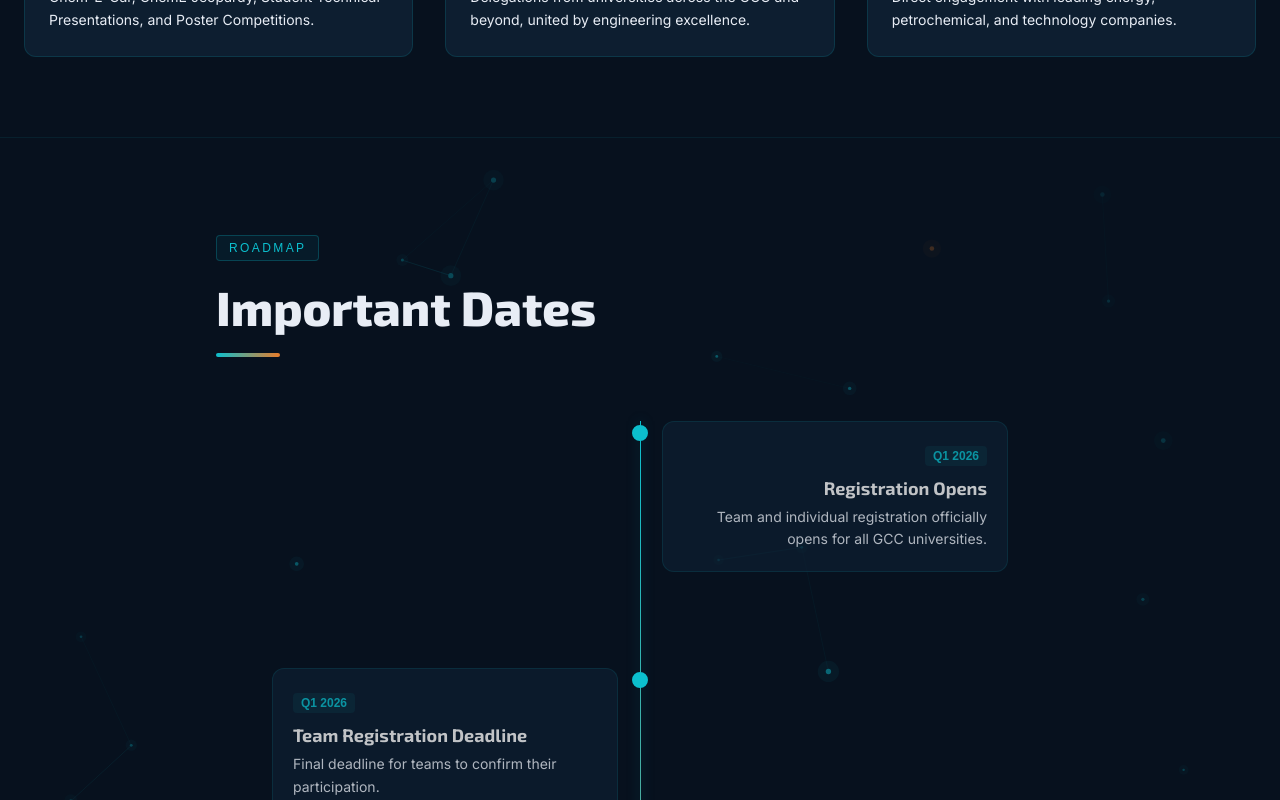
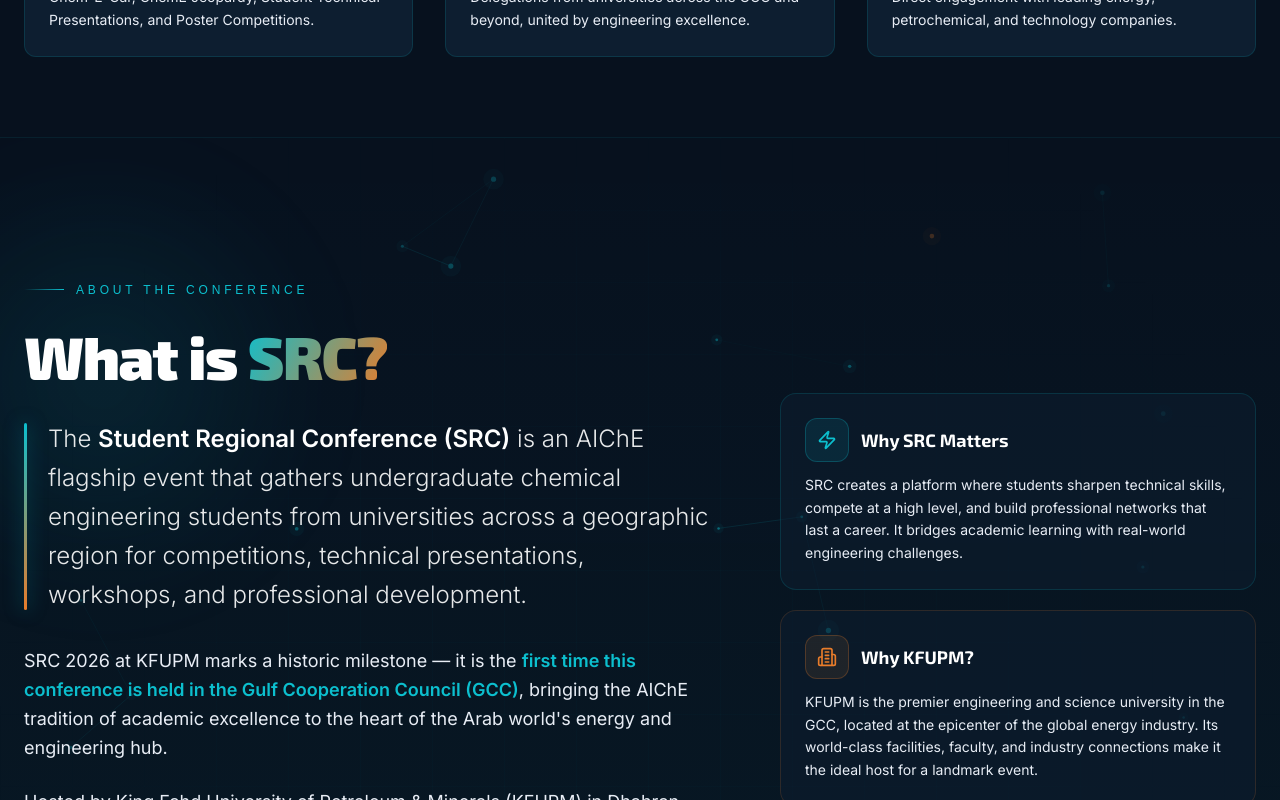
Before and after one commit to whysovague/SRC, a React (Vite) app: page / in a window 1280 px wide. Shown: the part 1020-1820 px from the top of the page. Built offline with nearby package versions, Linux system fonts and the light colour scheme; a web font is replaced by a local one.

Commit message:
reordered home page

```diff
--- a/SRC/app/App.tsx
+++ b/SRC/app/App.tsx
@@ -649,8 +649,6 @@
           </div>
         </div>
       </section>
-      <TimelineSection />
-
 
  {/* About */}
       <section className="relative overflow-hidden py-28 md:py-36 border-t" style={{ borderColor: `${TEAL}15`, background: "linear-gradient(180deg, transparent 0%, rgba(12,191,206,0.03) 45%, transparent 100%)" }}>
@@ -780,6 +778,8 @@
           </div>
         </div>
       </section>
+
+      <TimelineSection />
 
 {/* SPONSORS & SPEAKERS */}
       <section className="relative overflow-hidden py-24 border-t" style={{ borderColor: `${TEAL}15` }}>
@@ -1269,7 +1269,7 @@
                 >
                   {/* Node */}
                   <div
-                    ref={(el) => (nodeRefs.current[i] = el)}
+                    ref={(el) => { nodeRefs.current[i] = el; }}
                     className="absolute left-0 md:left-1/2 -translate-x-1/2 top-1 z-10"
                   >
                     <div
```
